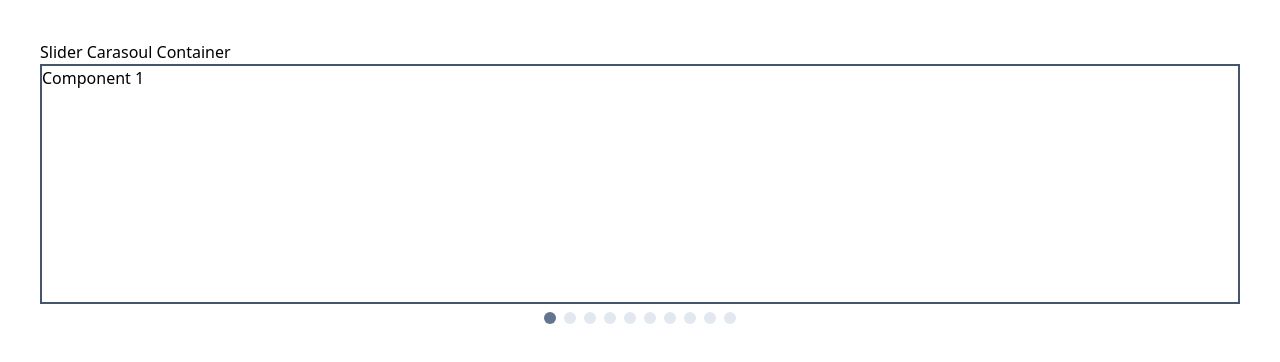
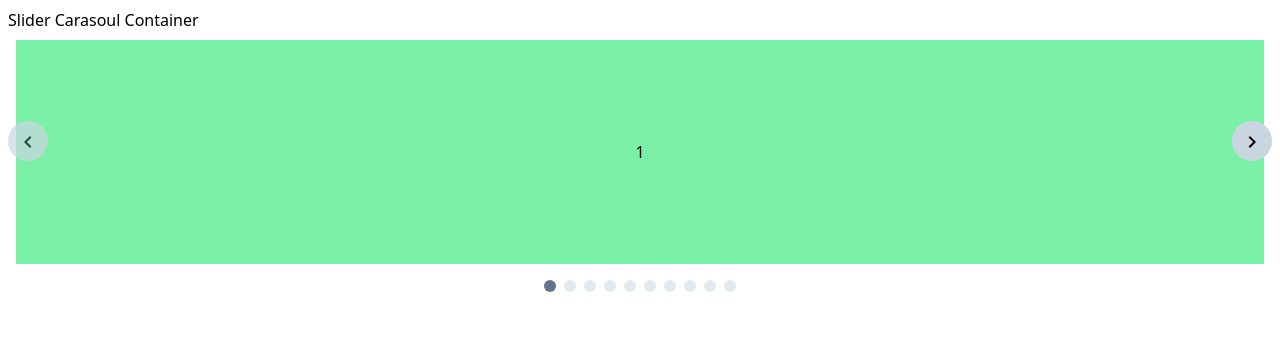
Before and after one commit to anilSysBit/MyReactComponents, a React (Vite) app: page /slider in a window 1280 px wide. Shown: the top 362 px of the page. Built offline with nearby package versions, Linux system fonts and the light colour scheme.

Commit message:
Successfully created the carasioul with dots and the prev next btns

```diff
--- a/src/pages/CarasoulPage.tsx
+++ b/src/pages/CarasoulPage.tsx
@@ -1,11 +1,14 @@
+import { ArrowRight, KeyboardArrowLeft, KeyboardArrowRight } from '@mui/icons-material';
 import React, { useEffect, useRef, useState } from 'react'
 
 interface CarasoulProps{
     itemsToShow?:number;
+    showPrevNextBtn?:boolean;
 }
 
 const CarasoulPage:React.FC<CarasoulProps> = ({
-    itemsToShow=1
+    itemsToShow=1,
+    showPrevNextBtn=true,
 
     }) => {
     const sliderContainerRef = useRef<HTMLDivElement | null>(null);
@@ -26,6 +29,9 @@ const CarasoulPage:React.FC<CarasoulProps> = ({
     const [transformingWidth,setTransformingWidth] = useState<number>(0);
     const [activeIndex,setActiveIndex] = useState<number>(0);
 
+
+    const [prevBtnStatus,setPrevBtnStatus] = useState<boolean>(false);
+    const [nextBtnStatus,setNextBtnStatus] = useState<boolean>(false);
 
     const componentLength:number = 10;
 
@@ -176,15 +182,45 @@ const CarasoulPage:React.FC<CarasoulProps> = ({
     }
 
 
+
     const handleDotClick =(index:number)=>{
         setActiveIndex(index)
-        setTransformingWidth(index * componentWidth)
+        // setTransformingWidth(index * componentWidth)
     }
+
+
+
+    const handlePrevClick =(e:React.MouseEvent)=>{
+        if(activeIndex > 0){
+            setActiveIndex(activeIndex - 1)
+        }
+    }
+    const handleNextClick =(e:React.MouseEvent)=>{
+        if(activeIndex < componentLength-1){
+            setActiveIndex(activeIndex + 1)
+        }
+    }
+
+
+    useEffect(()=>{
+        setTransformingWidth(activeIndex * componentWidth)
+        if(activeIndex == componentLength-1){
+            setNextBtnStatus(true);
+        }else{
+            setNextBtnStatus(false);
+        }
+        if(activeIndex < 1){
+            setPrevBtnStatus(true);
+        }else{
+            setPrevBtnStatus(false)
+        }
+    },[activeIndex])
   return (
-    <div className="carasoul_page p-10">
-        <p>Slider Carasoul Container</p>
+    <div className='p-2'>
+    <p>Slider Carasoul Container</p>
+    <div className="carasoul_page relative">
         <div
-            className="carasoul-main-container overflow-hidden  relative transition-transform"
+            className="carasoul-main-container overflow-hidden transition-transform"
             ref={sliderContainerRef}
             onDragStart={handleDragStart}
             onMouseMove={handleMouseMove}
@@ -200,19 +236,33 @@ const CarasoulPage:React.FC<CarasoulProps> = ({
                 >
                 {[1,2,3,4,5,6,7,8,9,10].map((elem,index)=>{
                     return(
-                        <div key={index} tabIndex={index} className={`border-2 border-slate-600 h-full flex`} style={{width:`${componentWidth}px`}}>
-                            Component {elem}
+                        <div key={index} tabIndex={index} className={`p-2 border-slate-600 h-full`} style={{width:`${componentWidth}px`}}>
+                            {/* Component {elem} */}
+                            <div className='bg-green-300 h-full w-full% flex place-content-center place-items-center'>{elem}</div>
                         </div>
                     )
                 })}
 
             </div>
         </div>
+        <button
+            onClick={handlePrevClick}
+            disabled={prevBtnStatus}
+            className={`prev_btn absolute top-1/3 rounded-full h-10 w-10 bg-slate-300 cursor-pointer ${prevBtnStatus && 'opacity-70'}`}>
+            <KeyboardArrowLeft/>
+        </button>
+        <button
+            onClick={handleNextClick}
+            disabled={nextBtnStatus}
+            className={`next_btn absolute top-1/3 right-0 rounded-full h-10 w-10 bg-slate-300 cursor-pointer hover:shadow shadow-slate-600 ${nextBtnStatus && 'opacity-70'}`}>
+                <KeyboardArrowRight/>
+        </button>
         <div className="dots flex gap-2 place-content-center place-items-center p-2">
-                    {Array.from({length:componentLength}).map((_,index2)=>(
-                        <span key={index2} onClick={()=>handleDotClick(index2)} className={`h-3 w-3 rounded-full cursor-pointer ${activeIndex == index2 ?  'bg-slate-500' : 'bg-slate-200'}`}></span>
-                    ))}
-                </div>
+            {Array.from({length:componentLength}).map((_,index2)=>(
+                <span key={index2} onClick={()=>handleDotClick(index2)} className={`h-3 w-3 rounded-full cursor-pointer ${activeIndex == index2 ?  'bg-slate-500' : 'bg-slate-200'}`}></span>
+            ))}
+        </div>
+    </div>
     </div>
   )
 }
```
